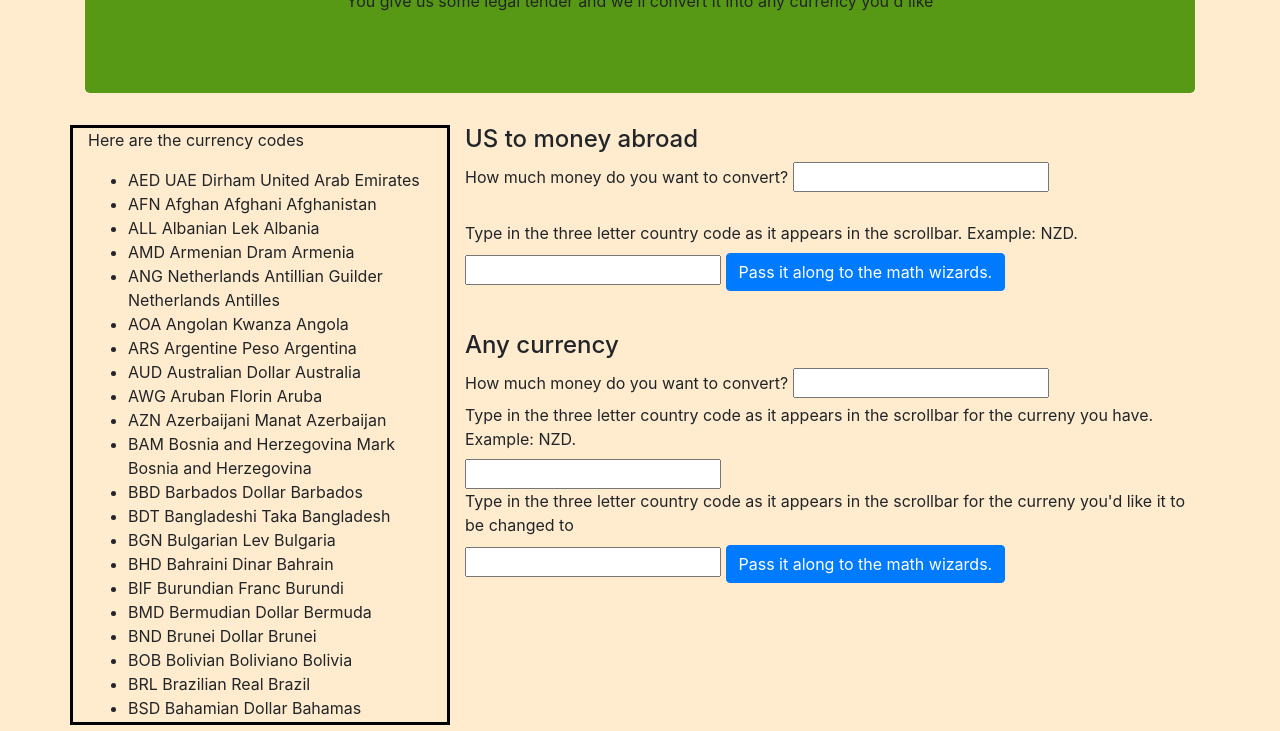
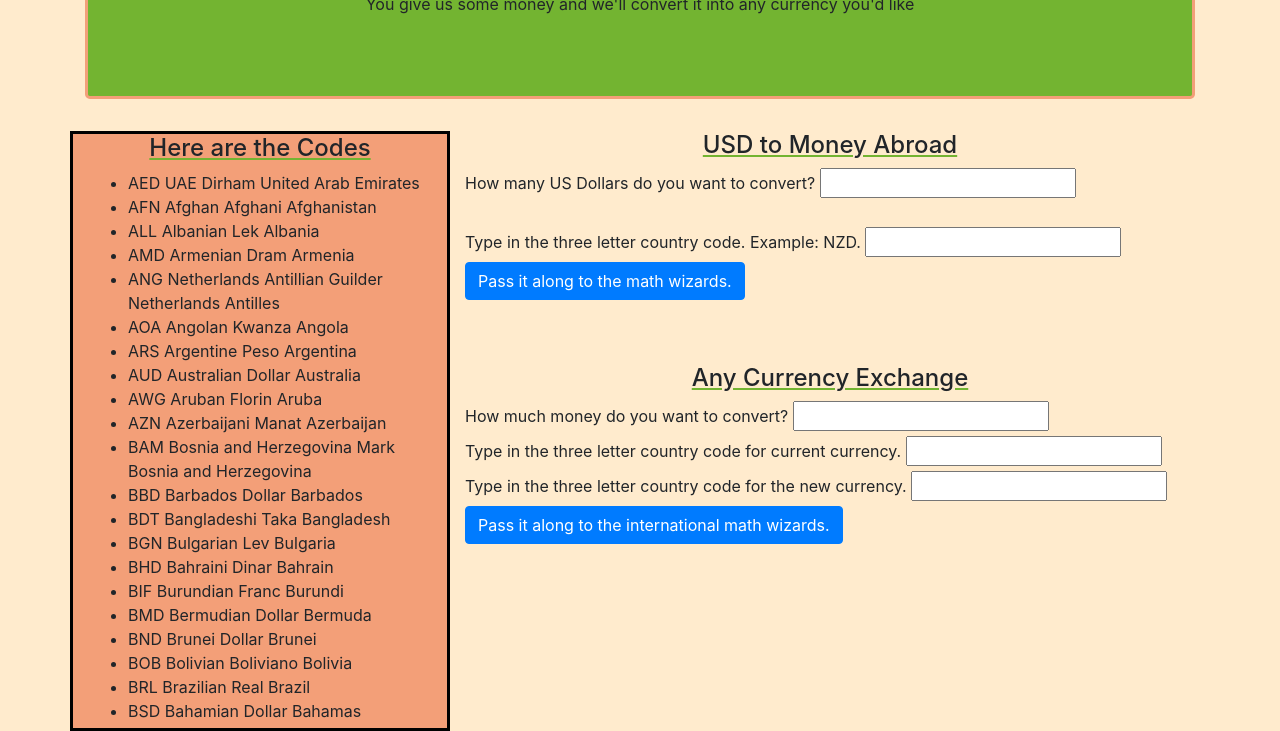
Before and after one commit to professional-pigeon/Moneyconverter, a website built with webpack: page src/index.html in a window 1280 px wide. Shown: the part 131-862 px from the top of the page. Built offline with nearby package versions, Linux system fonts and the light colour scheme.

Commit message:
finalize styling for submission, touch up text format, color schema, clear boxes, and other minor flourishes

```diff
--- a/src/css/styles.css
+++ b/src/css/styles.css
@@ -2,14 +2,36 @@ body {
   background-color: blanchedalmond;
 }
 
-#side {
+#left {
   overflow-y: scroll;
   max-height: 600px;
   display: block;
   border: solid black;
+  background-color: rgb(243, 159, 120);
 }
 
 .jumbotron {
   text-align: center;
-  background-color: rgb(87, 153, 20);
+  background-color: rgb(115, 180, 49);
+  border: solid rgb(243, 159, 120);
 }
+
+h4 {
+  text-decoration: underline rgb(115, 180, 49);
+  text-align: center;
+}
+
+::-webkit-scrollbar {
+  width: 12px;
+}
+
+::-webkit-scrollbar-track {
+  -webkit-box-shadow: inset 0 0 6px rgb(200, 200, 200);
+  border-radius: 10px;
+}
+
+::-webkit-scrollbar-thumb {
+  border-radius: 10px;
+  background-color:rgb(115, 180, 49);
+  -webkit-box-shadow: inset 0 0 6px rgba(90,90,90,0.7);
+}
--- a/src/index.html
+++ b/src/index.html
@@ -2,48 +2,46 @@
 <html lang="en">
 <head>
 
-  <title>TenderExchange</title>
+  <title>CurrencyExchange</title>
 </head>
 <body>
-
   <div class="container">
     <div class="jumbotron">
       <h1>Tender Exchange</h1>
-      <p>You give us some legal tender and we'll convert it into any currency you'd like</p>
+      <p>You give us some money and we'll convert it into any currency you'd like</p>
     </div>
     <div class="row">
-      <div id="side" class="col-4">
-        <p>Here are the currency codes</p>
+      <div id="left" class="col-4">
+        <h4>Here are the Codes</h4>
         <ul id="sideBar">
         </ul>
       </div>
       <div id="right" class="col-8">
-        <h4>US to money abroad</h4>
+        <h4>USD to Money Abroad</h4>
         <form id="form1">
-          <label for="USD">How much money do you want to convert?</label>
-          <input type="number" id="USD" required><br><br>
-          <label for="code">Type in the three letter country code as it appears in the scrollbar. Example: NZD.</label>
+          <label for="USD">How many US Dollars do you want to convert?</label>
+          <input type="number" id="USD" min="1" required><br><br>
+          <label for="code">Type in the three letter country code. Example: NZD.</label>
           <input type="text" id="code" required>
           <button type="submit" class="btn btn-primary" id="button1">Pass it along to the math wizards.</button>
         </form>
+        <br>
         <p id="showHere"></p>
         <br>
-        <h4>Any currency</h4>
+        <h4>Any Currency Exchange</h4>
         <form id="form2">
           <label for="money">How much money do you want to convert?</label>
-          <input type="number" id="money" required>
-
-          <label for="currency1">Type in the three letter country code as it appears in the scrollbar for the curreny you have. Example: NZD.</label>
+          <input type="number" id="money" min="1" required>
+          <label for="currency1">Type in the three letter country code for current currency.</label>
           <input type="text" id="currency1" required>
-
-          <label for="currency2">Type in the three letter country code as it appears in the scrollbar for the curreny you'd like it to be changed to</label>
+          <label for="currency2">Type in the three letter country code for the new currency.</label>
           <input type="text" id="currency2" required>
-          <button type="submit" class="btn btn-primary" form="form2" id="button2">Pass it along to the math wizards.</button>
+          <button type="submit" class="btn btn-primary" form="form2" id="button2">Pass it along to the international math wizards.</button>
         </form>
+        <br>
         <p id="showHere2"></p>
       </div>
     </div>
   </div>
-
 </body>
 </html>
--- a/src/main.js
+++ b/src/main.js
@@ -10,30 +10,31 @@ function conversion(response) {
   let code = $("#code").val();
   if (typeof(response.conversion_rates[code]) === "number") {
     let newValue = response.conversion_rates[code] * dollar;
-    let finalValue = newValue.toFixed(2)
-    $('#showHere').html("your " + dollar + " has been converted to " + finalValue + " " + code + ". 1 US dollar is equal to " + response.conversion_rates[code] + " " + code)
+    let finalValue = newValue.toFixed(2);
+    $('#showHere').html("your " + dollar + " has been converted to " + finalValue + " " + code + ". 1 US dollar is equal to " + response.conversion_rates[code] + " " + code);
     } else {
     $('#showHere').html("Your country code is wrong!")
     }
 }
 
 function anyConversion(response, val1, val2) {
-  let rate = response.conversion_rate
-  console.log(rate)
-  let money = $("#money").val()
-  console.log(money)
-  let mathOutput = money * rate
+  let rate = response.conversion_rate;
+  let money = $("#money").val();
+  let mathOutput = money * rate;
   if (typeof(response.conversion_rate) === "number") {
-    $("#showHere2").html("your " + money + " in " + val1 + " has been converted to " + mathOutput + " in " + val2 + ".")
+    $("#showHere2").html("Your " + money + " in " + val1 + " has been converted to " + mathOutput + " in " + val2 + ".");
   } else {
-    $("#showHere2").html("One of your codes must be wrong!")
+    $("#showHere2").html("One of your codes must be wrong!");
   }
 }
 
-// function clearFields() {
-//   $("#USD").val('');
-//   $('#code').val('');
-// }
+function clearFields() {
+  $("#USD").val('');
+  $('#code').val('');
+  $("#currency1").val('');
+  $('#currency2').val('');
+  $('#money').val('');
+}
 
 Codes.forEach(function(element) {
   $("#sideBar").append("<li>" + element + "</li>")
@@ -45,6 +46,7 @@ $(document).ready(function(){
     CurrencyExchange.getRates()
       .then(function(response) {
         conversion(response)
+        clearFields()
       })
       .catch(function(error) {
       $("#showHere").html(`There was an error getting the current rates in our backend: ${error}`)
@@ -58,6 +60,7 @@ $(document).ready(function(){
     CurrencyExchange.anyRate(val1, val2)
       .then(function(response){
         anyConversion(response, val1, val2)
+        clearFields()
       })
       .catch(function(error){
         $("#showHere2").html(`There was an error in our backend: ${error}`)
--- a/webpack.config.js
+++ b/webpack.config.js
@@ -16,7 +16,7 @@ module.exports = {
   plugins: [
     new CleanWebpackPlugin(),
     new HtmlWebpackPlugin({
-      title: 'Shape Tracker',
+      title: 'Currency Exchange',
       template: './src/index.html',
       inject: 'body'
     }),
```
